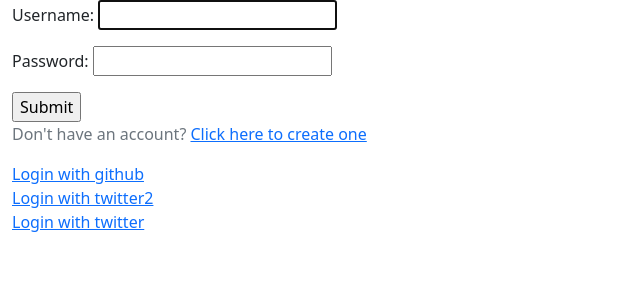
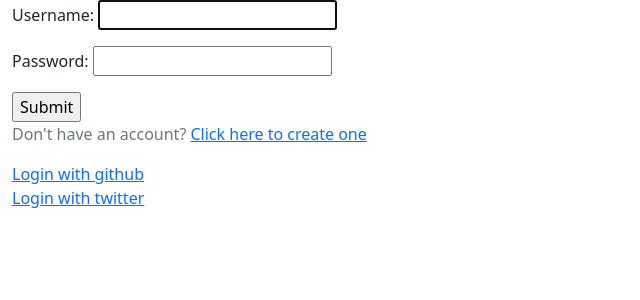
Before and after one commit to kelinimo/django_website_test1, a Django app: page /accounts/login/ in a window 1280 px wide. Shown: the part 56-356 px from the top of the page, without its empty margins (0-640 px from the left). Run offline with Django 5.2, Linux system fonts and the light colour scheme; some libraries are stand-ins or nearby versions.

Commit message:
Various changes

```diff
--- a/templates/registration/login.html
+++ b/templates/registration/login.html
@@ -8,6 +8,5 @@
     </form>
     <p class="text-muted">Don't have an account? <a href="{% url 'user:register' %}">Click here to create one</a></p>
     <a href="{% url 'social:begin' 'github'%}">Login with github</a>
-    <a href="{% url 'social:begin' 'twitter-oauth2'%}">Login with twitter2</a>
-    <a href="{% url 'social:begin' 'twitter-oauth'%}">Login with twitter</a>
+    <a href="{% url 'social:begin' 'twitter-oauth2'%}">Login with twitter</a>
 {% endblock %}
--- a/templates/registration/register.html
+++ b/templates/registration/register.html
@@ -13,7 +13,7 @@
 </form>
 
 <a href="{% url 'login' %}">Back to login</a>
-<a href="{% url 'social:begin' 'twitter'%}">Login with twitter</a>
-<a href="{% url 'social:begin' 'twitter-oauth2'%}">Login with twitter2</a>
+<a href="{% url 'social:begin' 'twitter-oauth2'%}">Login with twitter</a>
+<a href="{% url 'social:begin' 'github'%}">Login with github</a>
 
 {% endblock %}
```
